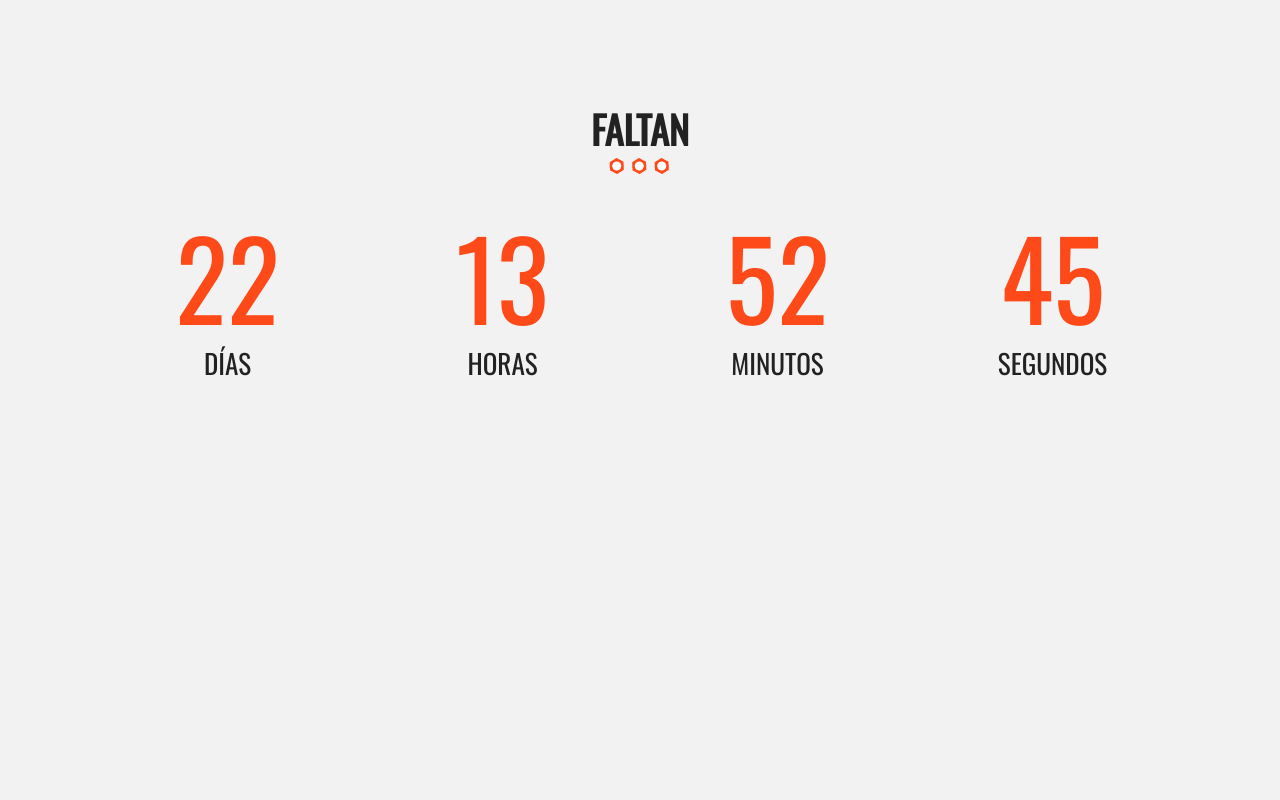
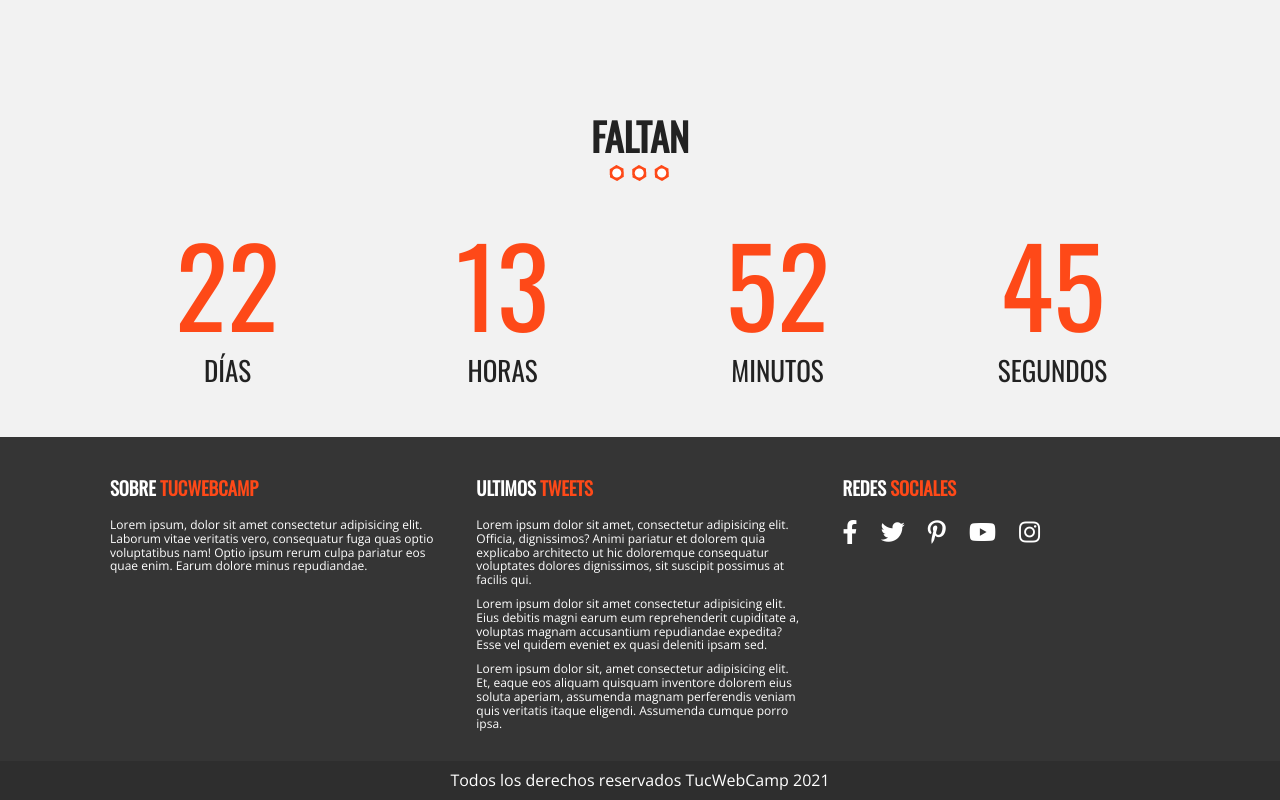
Before and after one commit to cabrerafrancisco/Proyecto-WebCamp, a website built with Parcel: page Proyecto - WebCamp/index.html in a window 1280 px wide. Shown: the part 5235-6035 px from the top of the page. Before the commit the page ends 5644 px from the top, so only its background shows below. Built offline with nearby package versions, Linux system fonts and the light colour scheme.

Commit message:
creo footer y finalizo primera parte del proyecto

```diff
--- a/Proyecto - WebCamp/css/main.css
+++ b/Proyecto - WebCamp/css/main.css
@@ -677,7 +677,47 @@ div.cueta-regresiva ul li{
     float: left;
   }
 }
+/* Footer */
+footer{
+  padding-top: 40px;
+  background-color: #353535;
+  margin-top: 20px;
+}
+footer .contenedor > div {
+  color: #ffffff;
+  padding: 0px 20px;
+  font-size: 12px;
+}
+@media (min-width: 768px) {
+  footer .contenedor > div {
+    width: 33.3%;
+    float: left;
+  }
+}
 
+footer h3{
+  color: #ffffff;
+  text-transform: uppercase;
+  font-family: 'Oswald' , sans-serif;
+  margin-bottom: 20px;
+}
+footer h3 span{
+  color: #fe4918;
+}
+footer .ultimos-tweets li{
+  margin-bottom: 10px;
+}
+footer nav.redes-sociales{
+  text-align: left;
+}
+p.copyright{
+  background-color: #2e2e2e;
+  color: #ffffff;
+  padding: 10px 0;
+  margin: 20px 0 0 0;
+  text-align: center;
+
+}
 /* ==========================================================================
    Helper classes
    ========================================================================== */
--- a/Proyecto - WebCamp/index.html
+++ b/Proyecto - WebCamp/index.html
@@ -298,6 +298,38 @@
         </ul>
       </div>
     </section>
+
+    <footer class="site-footer">
+      <div class="contenedor clearfix">
+        <div class="footer-informacion">
+          <h3>Sobre <span>TucWebCamp</span></h3>
+          <p>Lorem ipsum, dolor sit amet consectetur adipisicing elit. Laborum vitae veritatis vero, consequatur fuga quas optio voluptatibus nam! Optio ipsum rerum culpa pariatur eos quae enim. Earum dolore minus repudiandae.</p>
+        </div>
+        <div class="ultimos-tweets">
+          <h3>Ultimos <span>tweets</span></h3>
+          <ul>
+            <li>Lorem ipsum dolor sit amet, consectetur adipisicing elit. Officia, dignissimos? Animi pariatur et dolorem quia explicabo architecto ut hic doloremque consequatur voluptates dolores dignissimos, sit suscipit possimus at facilis qui.</li>
+            <li>Lorem ipsum dolor sit amet consectetur adipisicing elit. Eius debitis magni earum eum reprehenderit cupiditate a, voluptas magnam accusantium repudiandae expedita? Esse vel quidem eveniet ex quasi deleniti ipsam sed.</li>
+            <li>Lorem ipsum dolor sit, amet consectetur adipisicing elit. Et, eaque eos aliquam quisquam inventore dolorem eius soluta aperiam, assumenda magnam perferendis veniam quis veritatis itaque eligendi. Assumenda cumque porro ipsa.</li>
+          </ul>
+        </div>
+        <div class="menu">
+          <h3>Redes <span>sociales</span></h3>
+          <nav class="redes-sociales">
+            <a href="#"><i class="fab fa-facebook-f"></i></a>
+            <a href="#"><i class="fab fa-twitter"></i></a>
+            <a href="#"><i class="fab fa-pinterest-p"></i></a>
+            <a href="#"><i class="fab fa-youtube"></i></a>
+            <a href="#"><i class="fab fa-instagram"></i></a>
+          </nav>
+        </div>
+      </div>
+      <p class="copyright">
+        Todos los derechos reservados TucWebCamp 2021
+      </p>
+    </footer>
+
+
     <script src="js/vendor/modernizr-3.11.2.min.js"></script>
     <script src="js/plugins.js"></script>
     <script src="js/main.js"></script>
```
